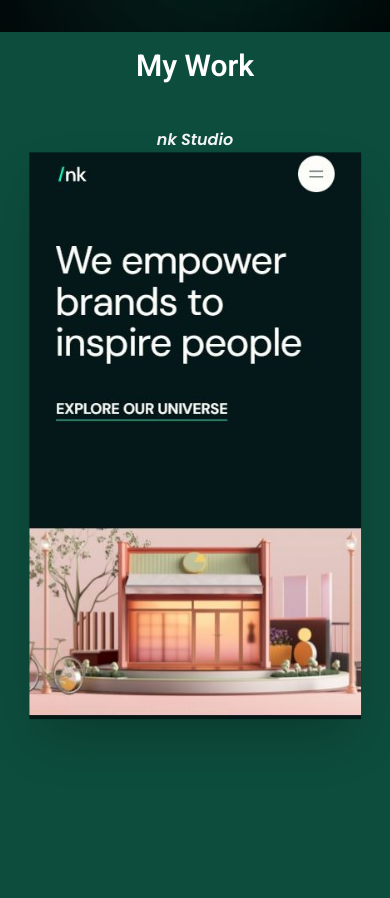
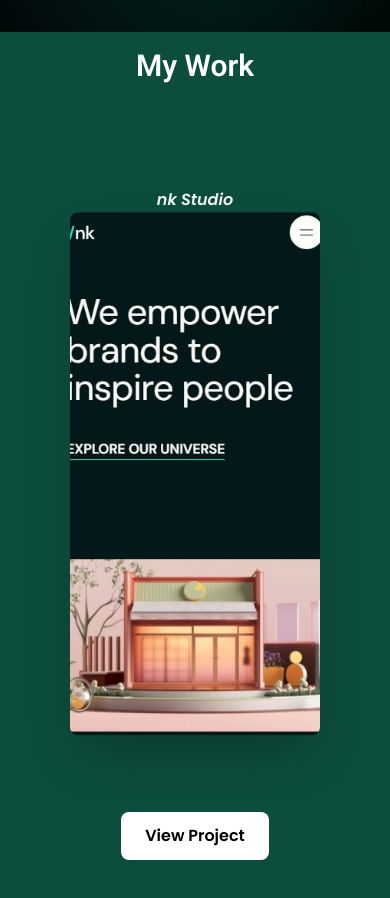
Before and after one commit to prabhat-222/My-Portfolio, a React (Vite) app: page / in a window 390 px wide. Shown: the part 2300-3198 px from the top of the page. Built offline with nearby package versions, Linux system fonts and the light colour scheme.

Commit message:
project last  commit

```diff
--- a/src/sections/Projects.jsx
+++ b/src/sections/Projects.jsx
@@ -88,8 +88,8 @@ const activeProject = projects[activeIndex]
           isMobile ? "-mt-4" : ""
         }`}>
           {projects.map((project, idx) =>(
-            <div key={project.title} className={`absolute top-1/2 left-1/2 -translate-x-1/2 -translate-y-1/2 transition-all duration-500 ${activeIndex === idx ? "opacity-100 z-20" : "opacity-0 z-0 sm:z-10"}`}
-            style={{width: "85%", maxWidth: "1200px"}}
+            <div key={project.title} className={`absolute top-1/2 left-1/2 -translate-x-1/2 -translate-y-1/2 transition-all duration-500 pointer-events-none ${activeIndex === idx ? "opacity-100 z-20" : "opacity-0 z-0 sm:z-10"}`}
+            style={{width: "80%", maxWidth: "1200px"}}
             >
               <AnimatePresence mode='wait'>
                 {activeIndex === idx && (
@@ -98,7 +98,7 @@ const activeProject = projects[activeIndex]
                   animate={{opacity: 1, y: 0}}
                   exit={{opacity: 0, y: 30}}
                   transition={{duration: 0.5, ease: "easeOut"}}
-                  className={`block text-center text-[clamp(1rem,4vw,3rem)] text-white/95 sm:absolute sm:-top-20 sm:left-[35%] lg:left-[-5%] sm:mb-0 italic font-semibold ${
+                  className={`block mt-1 md:mt-0 text-center text-[clamp(1rem,4vw,3rem)] text-white/95 sm:absolute sm:-top-12 sm:left-[35%] lg:left-[7%] sm:mb-0 italic font-semibold ${
                     isMobile ? "-mt-24" : ""
                   }`}
                   style={{
@@ -112,7 +112,9 @@ const activeProject = projects[activeIndex]
                 )}
               </AnimatePresence>
 
-                <div className={`relative w-full overflow-hidden bg-black/20 shadow-2xl`}>
+                <div className={`relative w-[80%] mx-auto overflow-hidden bg-black/20 shadow-2xl md:shadow-[0_35px_60px_-15px_rgba(0,0,0,0.7)] ${isMobile ? "mb-6 rounded-lg" : "mb-10 sm:mb-12 rounded-xl"} h-[62vh] sm:h-[66vh]`}
+                style={{zIndex: 10, transition: "box-shadow 250ms ease"}}
+                >
                   <img src={project.image} alt={project.title} className='w-full h-full object-cover drop-shadow-xl md:drop-shadow-2xl'
                   style={{
                     position: "relative",
@@ -128,7 +130,13 @@ const activeProject = projects[activeIndex]
           ))}
         </div>
 
+        <div className={`absolute ${isMobile ? "bottom-4" : "bottom-4"}`}>
+        <a target='_blank' rel='noopener noreferrer' className=' inline-block px-6 py-3 font-semibold rounded-lg bg-white text-black hover:bg-gray-300 transition-all z-30' aria-label={`view ${activeProject?.title}`} href={activeProject?.link}>View Project</a>
       </div>
+
+      </div>
+
+
 
     </section>
   )
```
